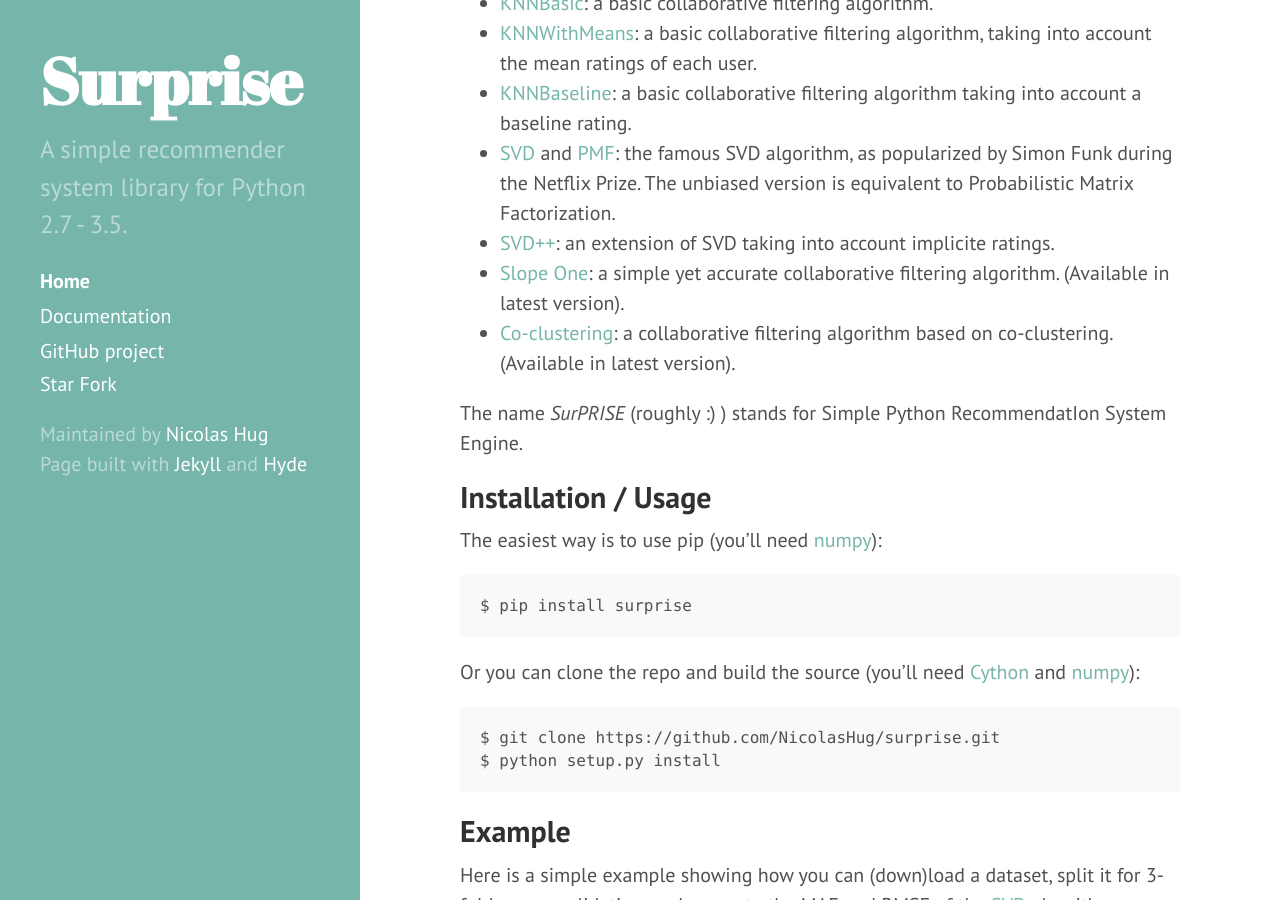
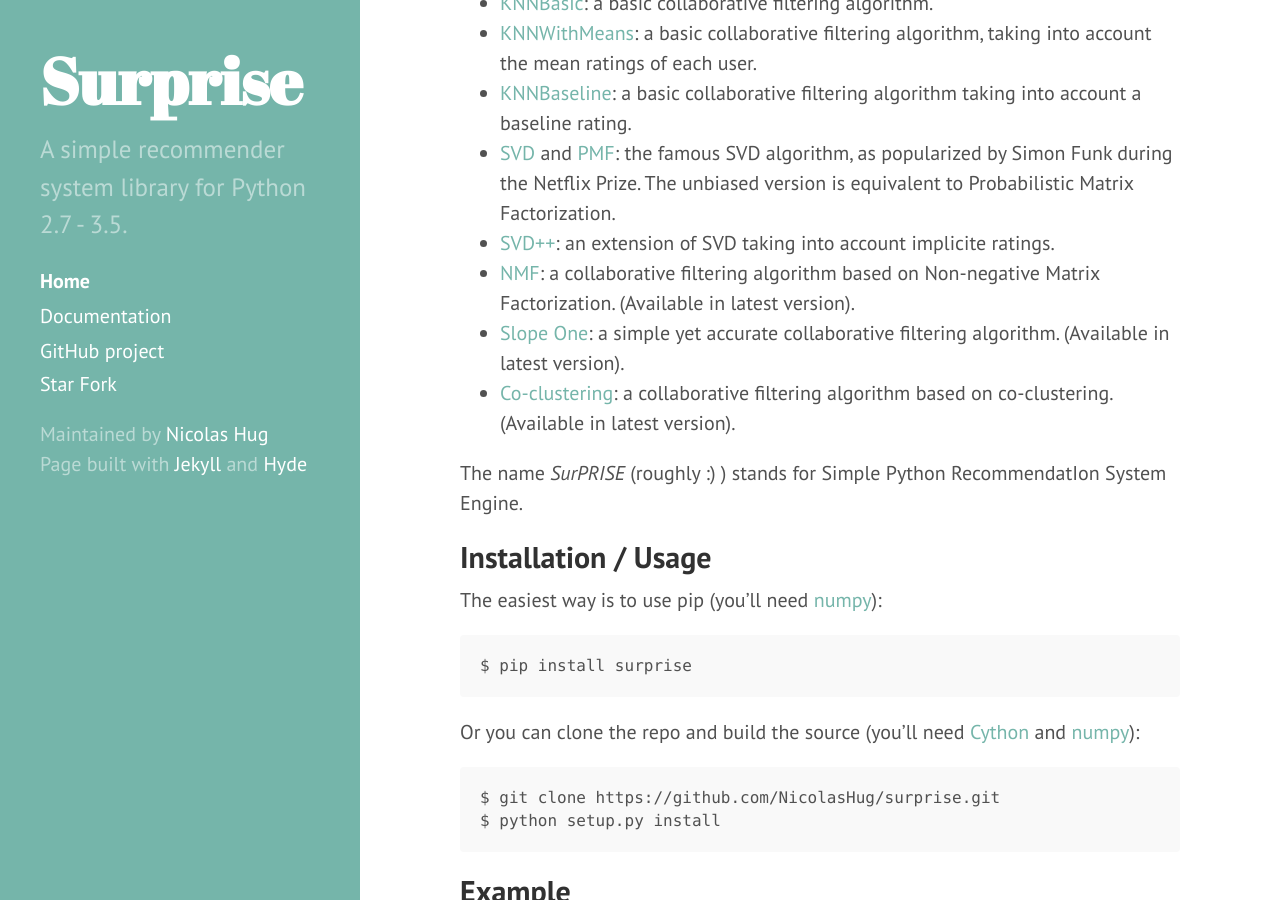
Before and after one commit to NicolasHug/Surprise, a Jekyll site: the page built from index.md, in a window 1280 px wide and 900 px high, scrolled down 810 px. Built offline with Jekyll 4.4.1, drawn with Linux system fonts in a browser that asks for light colours; some of the changed text lies outside the part shown.

Commit message:
update site

```diff
--- a/index.md
+++ b/index.md
@@ -63,6 +63,9 @@
   Factorization.
 - [SVD++](http://surprise.readthedocs.io/en/latest/matrix_factorization.html#surprise.prediction_algorithms.matrix_factorization.SVDpp):
   an extension of SVD taking into account implicite ratings.
+- [NMF](http://surprise.readthedocs.io/en/latest/matrix_factorization.html#surprise.prediction_algorithms.matrix_factorization.NMF):
+  a collaborative filtering algorithm based on Non-negative Matrix
+  Factorization. (Available in latest version).
 - [Slope One](http://surprise.readthedocs.io/en/latest/slope_one.html#surprise.prediction_algorithms.slope_one.SlopeOne): a simple yet accurate collaborative filtering algorithm. (Available in latest version).
 - [Co-clustering](http://surprise.readthedocs.io/en/latest/co_clustering.html#surprise.prediction_algorithms.co_clustering.CoClustering): a collaborative filtering algorithm based on co-clustering. (Available in latest version).
 
@@ -147,6 +150,7 @@
 | [KNNBaseline](http://surprise.readthedocs.io/en/latest/knn_inspired.html#surprise.prediction_algorithms.knns.KNNBaseline)     |  .9306 |  .7334 |    44    |
 | [SVD](http://surprise.readthedocs.io/en/latest/matrix_factorization.html#surprise.prediction_algorithms.matrix_factorization.SVD)             |  .9392 |  .7409 |    46    |
 | [SVD++](http://surprise.readthedocs.io/en/latest/matrix_factorization.html#surprise.prediction_algorithms.matrix_factorization.SVDpp)             |  .9200 |  .7253 |    31min    |
+| [NMF](http://surprise.readthedocs.io/en/latest/matrix_factorization.html#surprise.prediction_algorithms.matrix_factorization.NMF)             |  .9634 |  .7572 |    55    |
 | [Slope One](http://surprise.readthedocs.io/en/latest/slope_one.html#surprise.prediction_algorithms.slope_one.SlopeOne)             |  .9454 |  .7430 |    25    |
 | [Co clustering](http://surprise.readthedocs.io/en/latest/co_clustering.html#surprise.prediction_algorithms.co_clustering.CoClustering)             |  .9678 |  .7579 |    15    |
 
@@ -159,6 +163,7 @@
 | [KNNWithMeans](http://surprise.readthedocs.io/en/latest/knn_inspired.html#surprise.prediction_algorithms.knns.KNNWithMeans)    |  .9292 |  .7386 |    22    |
 | [KNNBaseline](http://surprise.readthedocs.io/en/latest/knn_inspired.html#surprise.prediction_algorithms.knns.KNNBaseline)     |  .8949 | .7063 |    44    |
 | [SVD](http://surprise.readthedocs.io/en/latest/matrix_factorization.html#surprise.prediction_algorithms.matrix_factorization.SVD)             |  .8936 |  .7057 |    7    |
+| [NMF](http://surprise.readthedocs.io/en/latest/matrix_factorization.html#surprise.prediction_algorithms.matrix_factorization.NMF)             |  .9155 |  .7232 |    9    |
 | [Slope One](http://surprise.readthedocs.io/en/latest/slope_one.html#surprise.prediction_algorithms.slope_one.SlopeOne)             |  .9065 |  .7144 |    8    |
 | [Co clustering](http://surprise.readthedocs.io/en/latest/co_clustering.html#surprise.prediction_algorithms.co_clustering.CoClustering)             |  .9155 |  .7174 |    2    |
 
```
